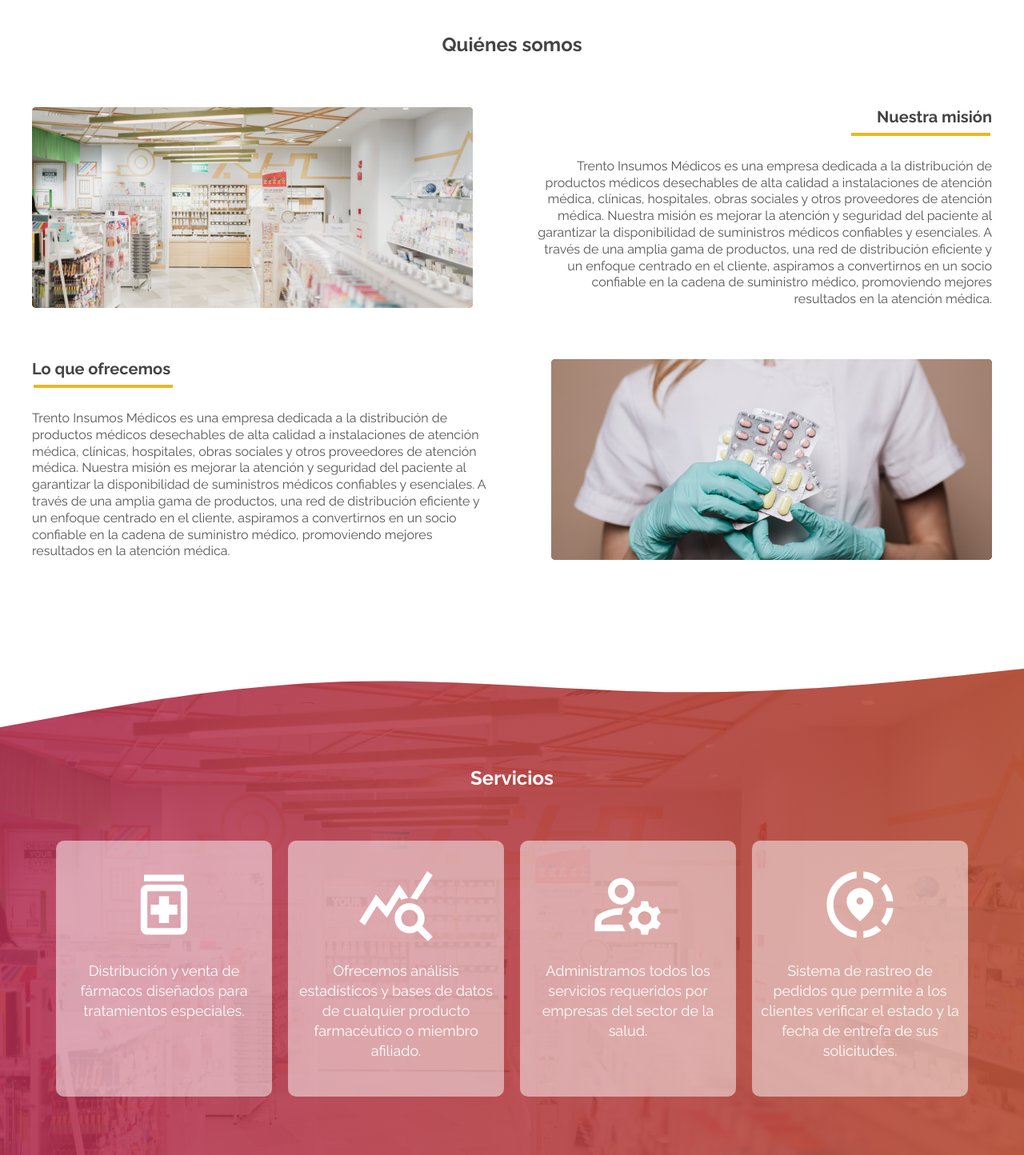
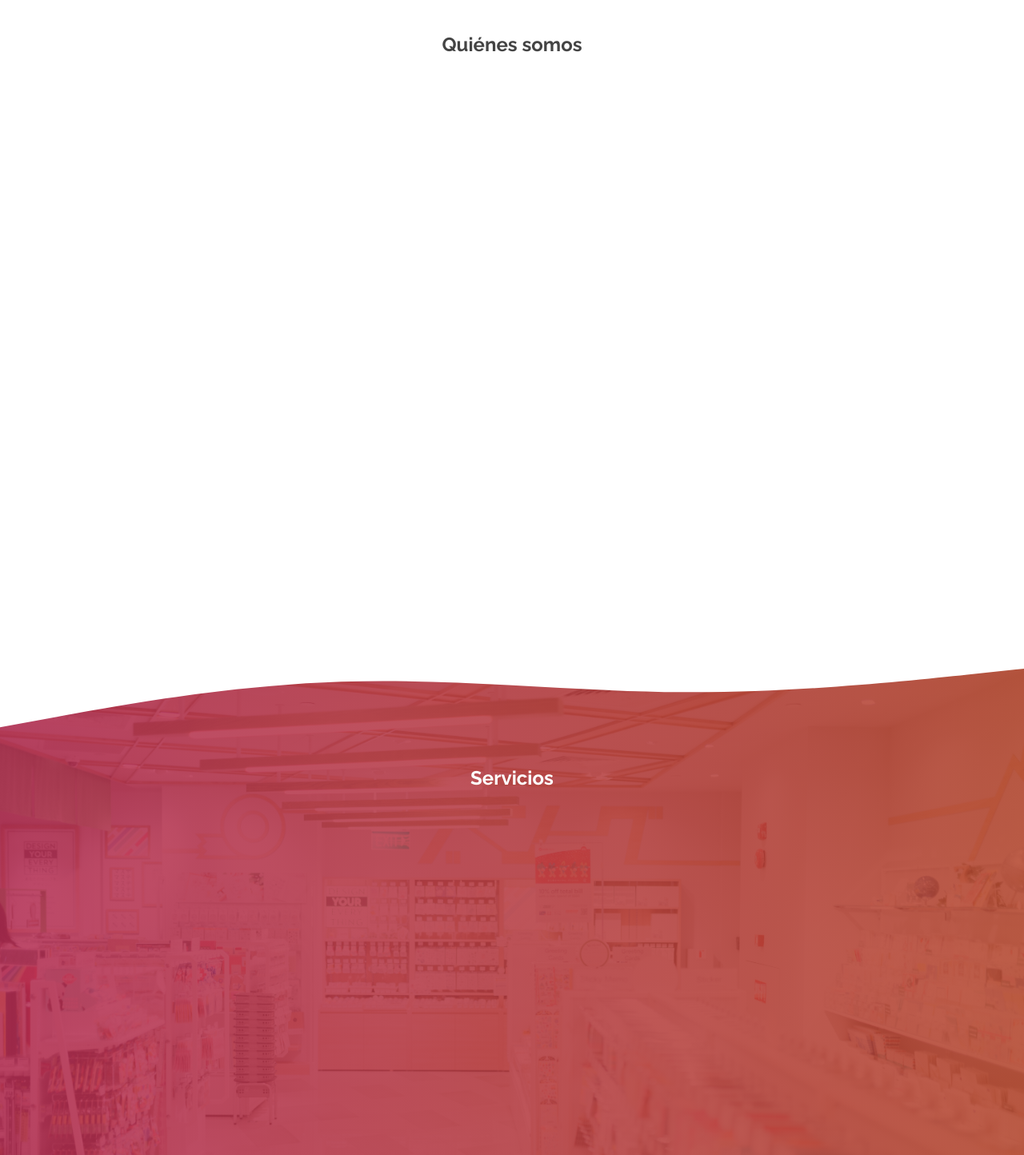
Before and after one commit to j-belec/trento, a React (Create React App) app: page / in a window 1280 px wide. Shown: the part 900-2344 px from the top of the page at 80% size. Built offline with nearby package versions, Linux system fonts and the light colour scheme.

Commit message:
services and about animations

```diff
--- a/src/App.jsx
+++ b/src/App.jsx
@@ -19,7 +19,7 @@ function App() {
   const [mobileNavOpen, setMobileNavOpen] = useState(false);
 
   const toggleNav = () => {
-    setMobileNavOpen((state) => !state);
+    setMobileNavOpen(state => !state);
   };
 
   return (
--- a/src/Components/AboutUs.jsx
+++ b/src/Components/AboutUs.jsx
@@ -1,8 +1,22 @@
 function AboutUs() {
+  const observer = new IntersectionObserver(entries => {
+    entries.forEach(entry => {
+      console.log(entry);
+      if (entry.isIntersecting) {
+        entry.target.classList.add("about-show");
+      } else {
+        entry.target.classList.remove("about-show");
+      }
+    });
+  });
+
+  const hiddenElements = document.querySelectorAll(".hidden");
+  hiddenElements.forEach(el => observer.observe(el));
+
   return (
     <section className="about-us" id="about-us">
       <h2>Quiénes somos</h2>
-      <div className="about-us__row row-1">
+      <div className="about-us__row row-1 hidden">
         <div className="image-side">
           <div className="background-box">
             <img src="about-us-1.jpg" alt="pharmaceutical store" />
@@ -24,7 +38,7 @@ function AboutUs() {
           </p>
         </div>
       </div>
-      <div className="about-us__row row-2">
+      <div className="about-us__row row-2 hidden">
         <div className="image-side">
           <div className="background-box">
             <img
--- a/src/Components/Services.jsx
+++ b/src/Components/Services.jsx
@@ -2,35 +2,52 @@ import ShareLocationOutlinedIcon from "@mui/icons-material/ShareLocationOutlined
 import QueryStatsOutlinedIcon from "@mui/icons-material/QueryStatsOutlined";
 import MedicationOutlinedIcon from "@mui/icons-material/MedicationOutlined";
 import ManageAccountsOutlinedIcon from "@mui/icons-material/ManageAccountsOutlined";
+import { useRef } from "react";
 
 function Services() {
+  const cardRef = useRef();
+
+  const observer = new IntersectionObserver(entries => {
+    entries.forEach(entry => {
+      console.log(entry);
+      if (entry.isIntersecting) {
+        entry.target.classList.add("services-show");
+      } else {
+        entry.target.classList.remove("services-show");
+      }
+    });
+  });
+
+  const hiddenElements = document.querySelectorAll(".services-hidden");
+  hiddenElements.forEach(el => observer.observe(el));
+
   return (
     <section className="services" id="services">
       <div className="wave-top"></div>
       <h2 className="services__tittle">Servicios</h2>
       <div className="services__card-container">
-        <div className="services__card">
+        <div className="services__card services-hidden" ref={cardRef}>
           <MedicationOutlinedIcon className="services__card--icon" />
           <p>
             Distribución y venta de fármacos diseñados para tratamientos
             especiales.
           </p>
         </div>
-        <div className="services__card">
+        <div className="services__card services-hidden" ref={cardRef}>
           <QueryStatsOutlinedIcon className="services__card--icon" />
           <p>
             Ofrecemos análisis estadísticos y bases de datos de cualquier
             producto farmacéutico o miembro afiliado.
           </p>
         </div>
-        <div className="services__card">
+        <div className="services__card services-hidden" ref={cardRef}>
           <ManageAccountsOutlinedIcon className="services__card--icon" />
           <p>
             Administramos todos los servicios requeridos por empresas del sector
             de la salud.
           </p>
         </div>
-        <div className="services__card">
+        <div className="services__card services-hidden" ref={cardRef}>
           <ShareLocationOutlinedIcon className="services__card--icon" />
           <p>
             Sistema de rastreo de pedidos que permite a los clientes verificar
--- a/src/sass/base/_base.scss
+++ b/src/sass/base/_base.scss
@@ -65,6 +65,32 @@ html {
   }
 }
 
+.hidden {
+  opacity: 0;
+  filter: blur(5px);
+  transition: all 0.5s;
+}
+
+.services-hidden {
+  opacity: 0;
+  filter: blur(5px);
+  transform: translateX(-100%);
+  transition: all 0.8s;
+}
+
+.about-show {
+  opacity: 1;
+  filter: blur(0);
+  animation: slide-left 0.5s ease-out;
+}
+
+.services-show {
+  opacity: 1;
+  filter: blur(0);
+  transform: translateX(0%);
+  // animation: slide-left 0.5s ease-out;
+}
+
 @media (max-width: 1024px) {
   .main-container {
     .red-wave {
--- a/src/sass/layout/_services.scss
+++ b/src/sass/layout/_services.scss
@@ -82,7 +82,17 @@
     align-items: center;
     gap: 2rem;
 
-    transition: all 0.2s ease-out;
+    // transition: all 0.4s ease-out;
+
+    &:nth-child(2) {
+      transition-delay: 0.1s;
+    }
+    &:nth-child(3) {
+      transition-delay: 0.2s;
+    }
+    &:nth-child(4) {
+      transition-delay: 0.3s;
+    }
 
     @media (max-width: 1024px) {
       width: 22rem;
```
